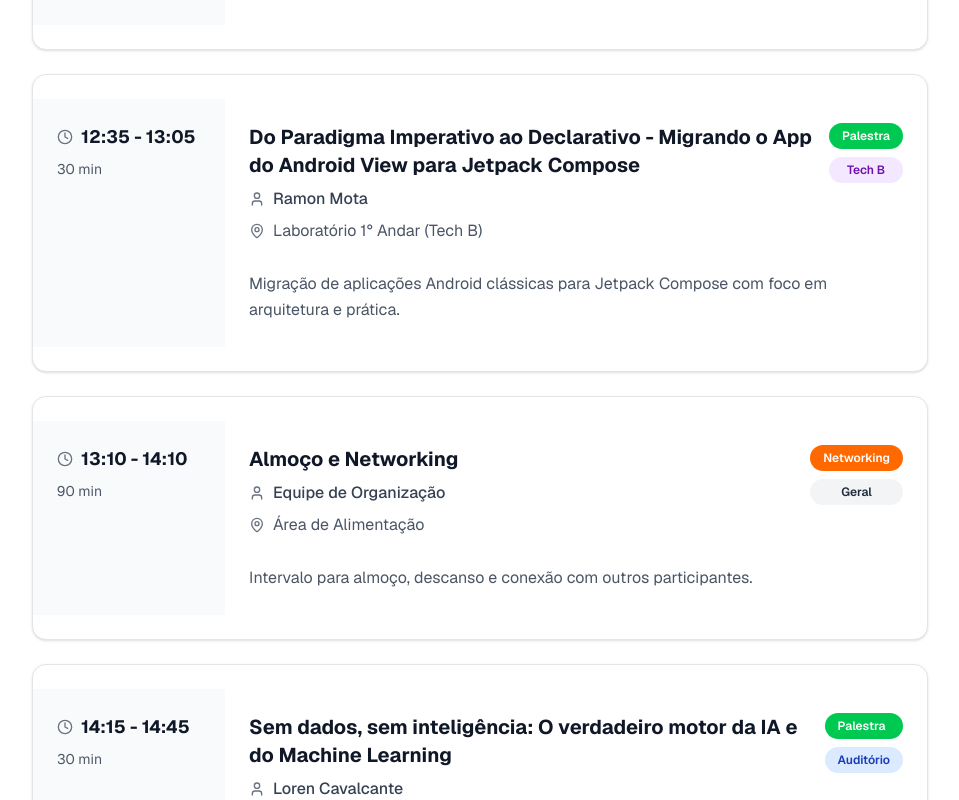
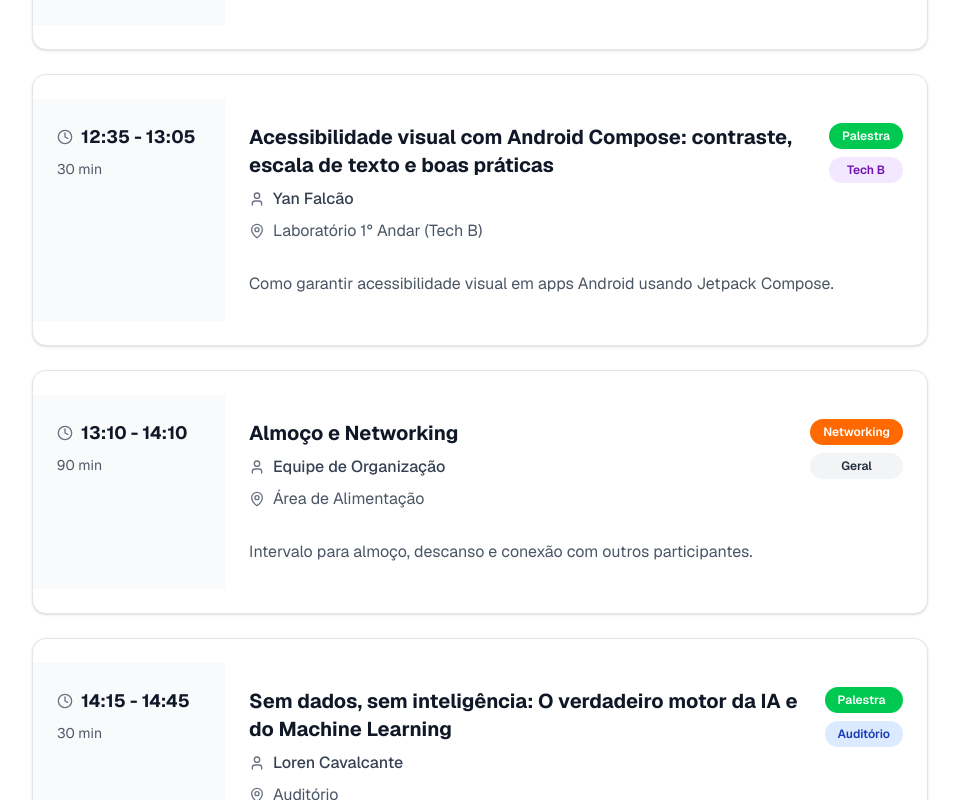
Before and after one commit to dannyserena/devfest-lauro, a Next.js app: page / in a window 1280 px wide. Shown: the part 8260-9060 px from the top of the page, without its empty margins (160-1119 px from the left). Built offline with nearby package versions, Linux system fonts and the light colour scheme.

Commit message:
fix: troca posição dos cards dos palestrantes para novo horário

```diff
--- a/components/agenda-section.tsx
+++ b/components/agenda-section.tsx
@@ -26,8 +26,7 @@ const agendaItems: AgendaItem[] = [
     type: "networking",
     track: "geral",
     location: "Hall de Entrada",
-    description:
-      "Recepção dos participantes com credenciamento.",
+    description: "Recepção dos participantes com credenciamento.",
     duration: "60 min",
   },
   {
@@ -181,13 +180,13 @@ const agendaItems: AgendaItem[] = [
     id: "15",
     time: "12:35 - 13:05",
     title:
-      "Do Paradigma Imperativo ao Declarativo - Migrando o App do Android View para Jetpack Compose",
-    speaker: "Ramon Mota",
+      "Acessibilidade visual com Android Compose: contraste, escala de texto e boas práticas",
+    speaker: "Yan Falcão",
     type: "palestra",
     track: "techB",
     location: "Laboratório 1° Andar (Tech B)",
     description:
-      "Migração de aplicações Android clássicas para Jetpack Compose com foco em arquitetura e prática.",
+      "Como garantir acessibilidade visual em apps Android usando Jetpack Compose.",
     duration: "30 min",
   },
   {
@@ -316,13 +315,13 @@ const agendaItems: AgendaItem[] = [
     id: "26",
     time: "15:25 - 15:55",
     title:
-      "Acessibilidade visual com Android Compose: contraste, escala de texto e boas práticas",
-    speaker: "Yan Falcão",
+      "Do Paradigma Imperativo ao Declarativo - Migrando o App do Android View para Jetpack Compose",
+    speaker: "Ramon Mota",
     type: "palestra",
     track: "techB",
     location: "Laboratório 1° Andar (Tech B)",
     description:
-      "Como garantir acessibilidade visual em apps Android usando Jetpack Compose.",
+      "Migração de aplicações Android clássicas para Jetpack Compose com foco em arquitetura e prática.",
     duration: "30 min",
   },
   {
```
